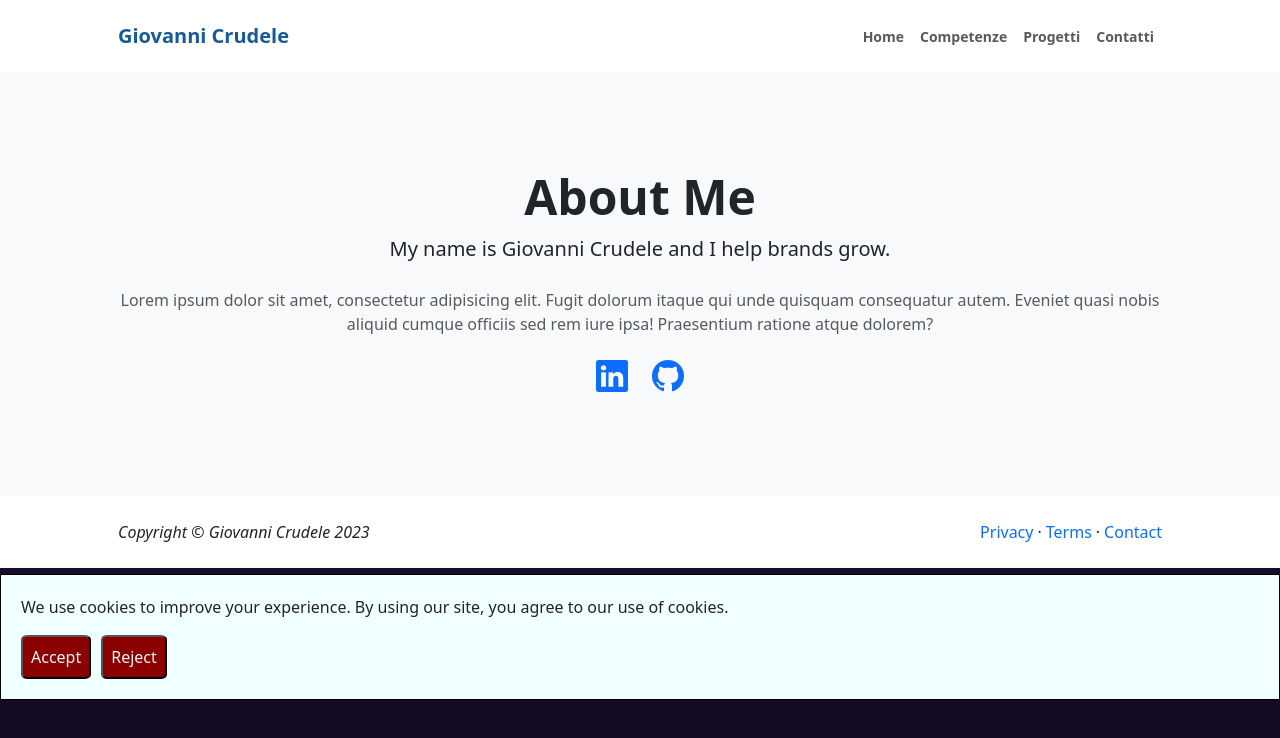
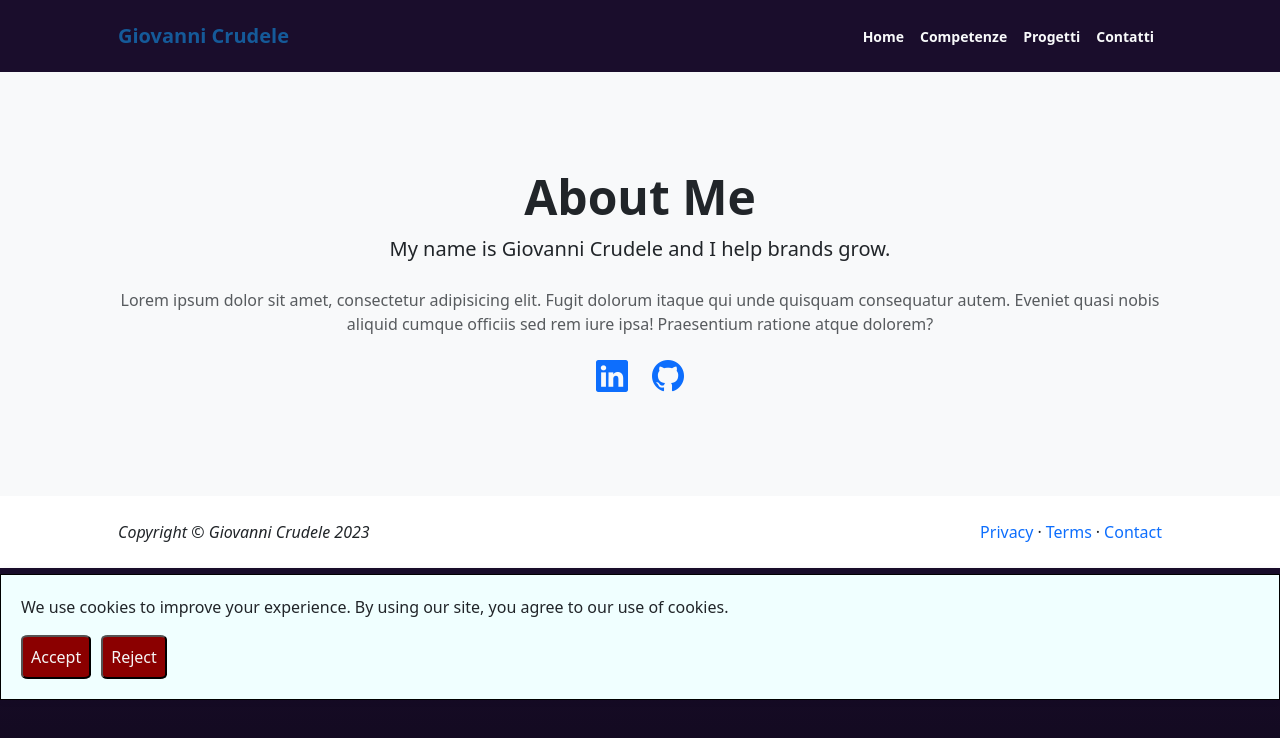
Before and after one commit to JarielGFox/neonsunset, a Vue app: page /about in a window 1280 px wide. Shown: the top 738 px of the page. Built offline with nearby package versions, Linux system fonts and the light colour scheme.

Commit message:
created nav item component

```diff
--- a/src/components/Navbar.vue
+++ b/src/components/Navbar.vue
@@ -1,8 +1,15 @@
 <script>
+import NavItem from './navbar/NavItem.vue';
+
+export default {
+    components: {
+        NavItem
+    }
+}
 </script>
 
 <template>
-    <nav class="navbar navbar-expand-lg navbar-light bg-white py-3">
+    <nav class="navbar navbar-expand-lg navbar-light py-3">
         <div class="container px-5">
             <router-link :to="{ name: 'home' }" class="navbar-brand">
                 <span class="fw-bolder text-sea">Giovanni Crudele</span>
@@ -13,22 +20,18 @@
             </button>
             <div class="collapse navbar-collapse" id="navbarSupportedContent">
                 <ul class="navbar-nav ms-auto mb-2 mb-lg-0 small fw-bolder">
-                    <li class="nav-item">
-                        <router-link :to="{ name: 'home' }" class="nav-link">Home</router-link>
-                    </li>
-                    <li class="nav-item">
-                        <router-link :to="{ name: 'resume' }" class="nav-link">Competenze</router-link>
-                    </li>
-                    <li class="nav-item">
-                        <router-link :to="{ name: 'projects' }" class="nav-link">Progetti</router-link>
-                    </li>
-                    <li class="nav-item">
-                        <router-link :to="{ name: 'contacts' }" class="nav-link">Contatti</router-link>
-                    </li>
+                    <NavItem to="/">Home</NavItem>
+                    <NavItem to="/resume">Competenze</NavItem>
+                    <NavItem to="/projects">Progetti</NavItem>
+                    <NavItem to="/contacts">Contatti</NavItem>
                 </ul>
             </div>
         </div>
     </nav>
 </template>
 
-<style></style>
+<style scoped>
+nav {
+    background-color: #1a0d2c;
+}
+</style>
--- /dev/null
+++ b/src/components/navbar/NavItem.vue
@@ -0,0 +1,20 @@
+<script>
+export default {
+    props: {
+        to: {
+            type: String,
+            required: true
+        }
+    }
+}
+</script>
+
+<template>
+    <li class="nav-item">
+        <router-link :to="to" class="nav-link text-light">
+            <slot />
+        </router-link>
+    </li>
+</template>
+
+<style></style>
```
